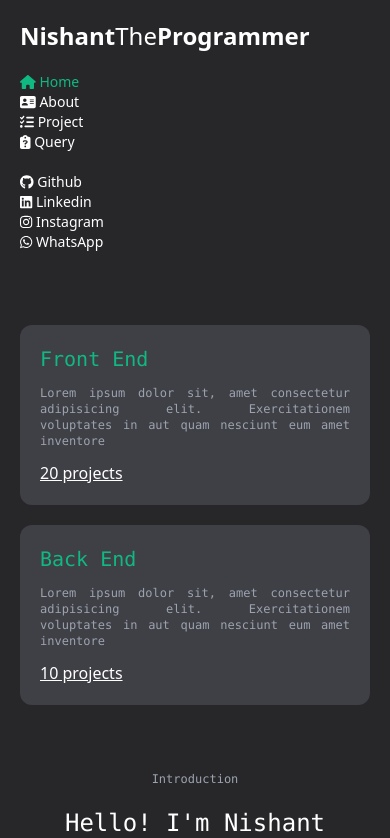
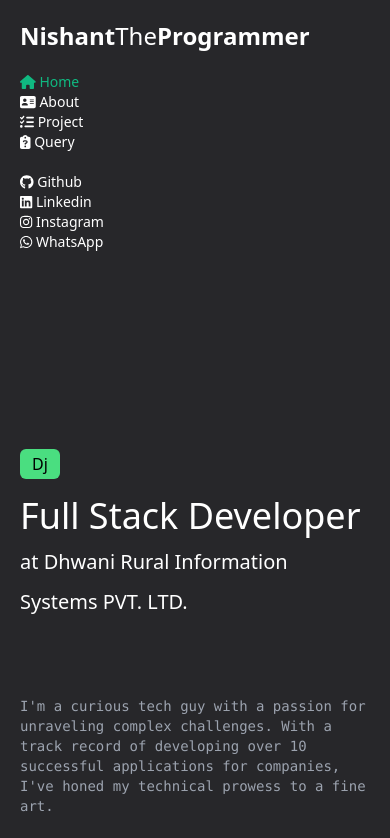
Before and after one commit to NishantTheProgrammer/portfolio, a Vue app: page / in a window 390 px wide. Shown: the top 838 px of the page. Built offline with nearby package versions, Linux system fonts and the light colour scheme.

Commit message:
basic responsive top section

```diff
--- a/src/views/HomeView.vue
+++ b/src/views/HomeView.vue
@@ -10,8 +10,8 @@ const { projects } = useProjectsStore();
 <template>
   <NavBar></NavBar>
   <main>
-    <!-- <section class="h-[88vh] flex items-end justify-between px-20">
-      <div class="w-3/5 h-full p-40">
+    <section class="xl:h-[88vh] flex items-end justify-between p-5 xl:px-20">
+      <div class="xl:w-3/5 h-full py-40 xl:p-40">
         <Role></Role>
         <h1 class="text-4xl mt-5">Full Stack Developer <br><span class="text-xl">at Dhwani Rural Information Systems PVT.
             LTD.</span></h1>
@@ -36,10 +36,10 @@ const { projects } = useProjectsStore();
           </div>
         </div>
       </div>
-      <div class="h-full w-2/5 flex justify-end">
+      <div class="hidden xl:flex h-full w-2/5 justify-end">
         <img src="./../assets/nishant.png" style="filter: drop-shadow(0px 0px 2px black);" alt="Nishant" class="h-full">
       </div>
-    </section> -->
+    </section>
     <section class="min-h-screen grid grid-cols-1 lg:grid-cols-2 p-5 ">
       <div class="flex flex-col justify-center items-center gap-5 md:gap-10  md:p-20">
         <div class="bg-zinc-700 p-5 md:p-10 rounded-xl w-full">
```
